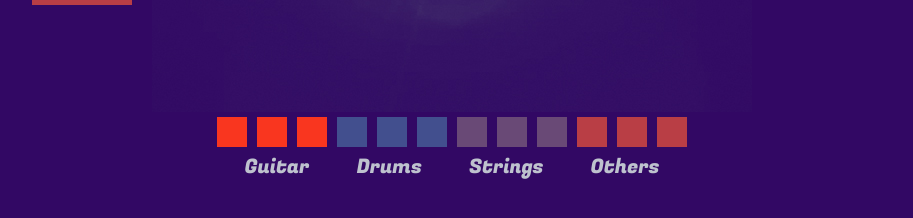
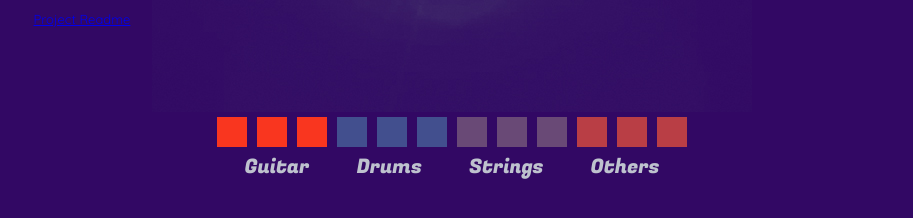
Before and after one commit to joedspin/BoogieBuilder, a website: page index.html in a window 1280 px wide. Shown: the part 400-618 px from the top of the page, without its empty margins (188-1101 px from the left). Drawn offline with Linux system fonts and the light colour scheme.

Commit message:
Add link to project README

```diff
--- a/index.html
+++ b/index.html
@@ -37,6 +37,7 @@
       <button id="button2" class="play-button">
         Red Mode
       </button>
+      <div><a href="https://github.com/joedspin/BoogieBuilder/blob/master/README.md" target="_blank">Project Readme</a></div>
     </div>
     <div class="center-panel">
       <div class="title-default" id="title">Boogie Builder</div>
```
